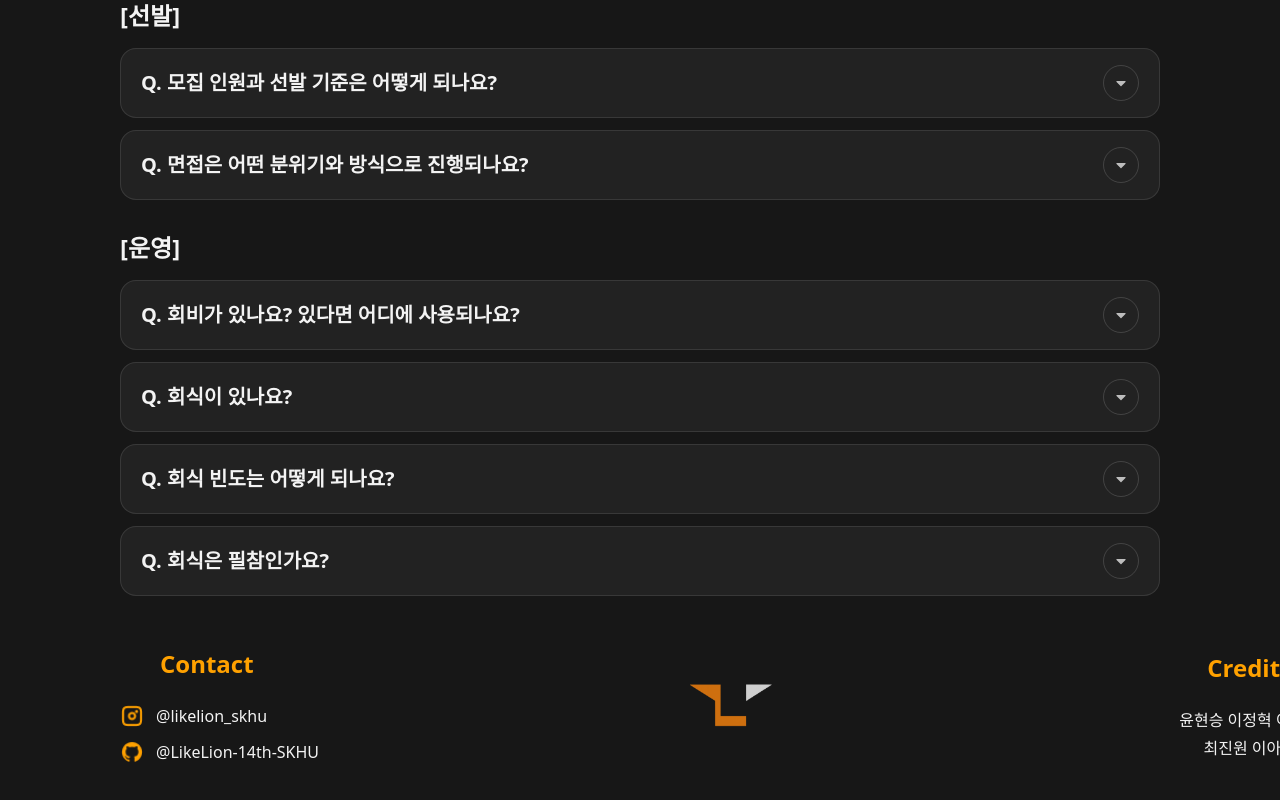
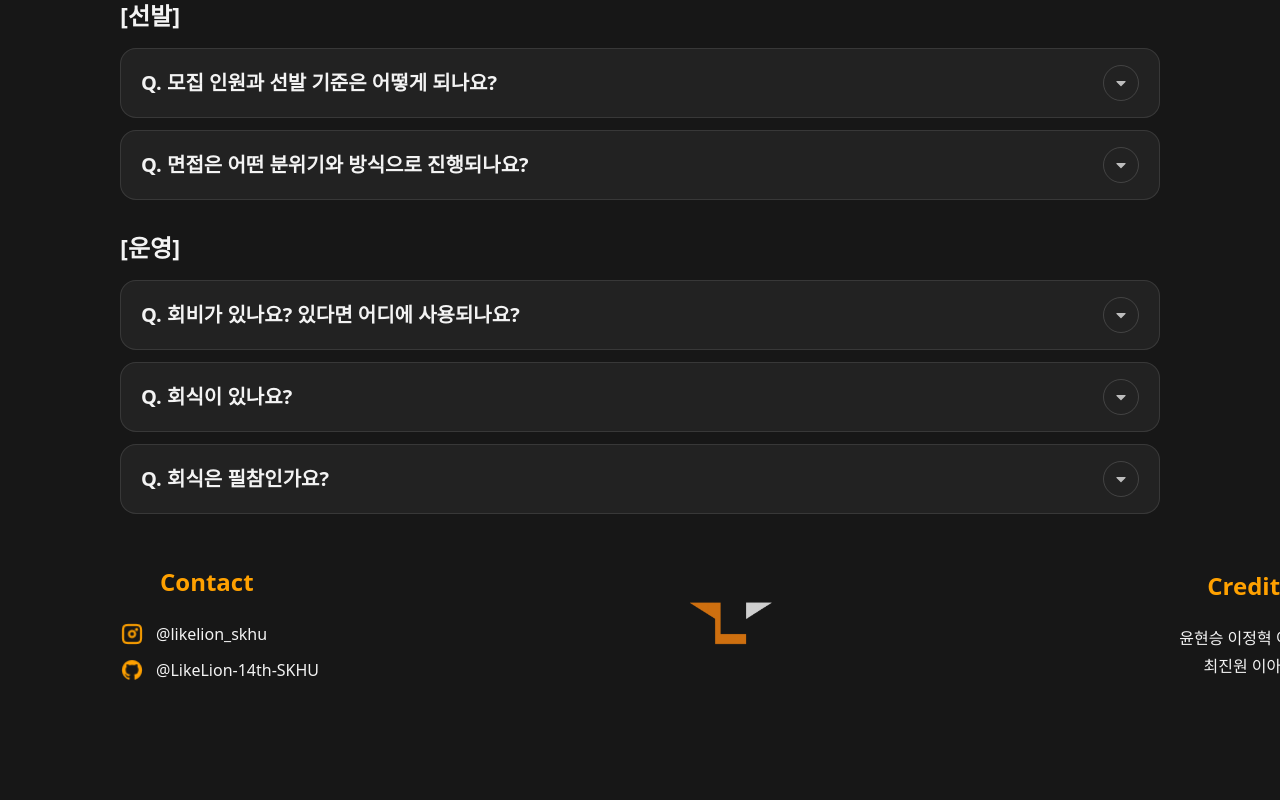
Before and after one commit to LikeLion-14th-SKHU/LikeLion-14th-Recruiting, a React (Vite) app: page /apply in a window 1280 px wide. Shown: the part 1855-2655 px from the top of the page. After the commit the page ends 2589 px from the top, so only its background shows below. Built offline with nearby package versions, Linux system fonts and the light colour scheme; a web font is replaced by a local one.

Commit message:
Chore: FAQ 질문 수정

```diff
--- a/src/pages/Apply.jsx
+++ b/src/pages/Apply.jsx
@@ -85,11 +85,7 @@ function Apply() {
 
           {
             q: "회식이 있나요?",
-            a: "네, 있습니다.",
-          },
-          {
-            q: "회식 빈도는 어떻게 되나요?",
-            a: "달에  1회, 시험 끝나고 1회",
+            a: "네, 있습니다! 달에 1회, 시험 끝나고 1회 정도이며 분위기에 따라서 변동될 수 있습니다.",
           },
           {
             q: "회식은 필참인가요?",
```
